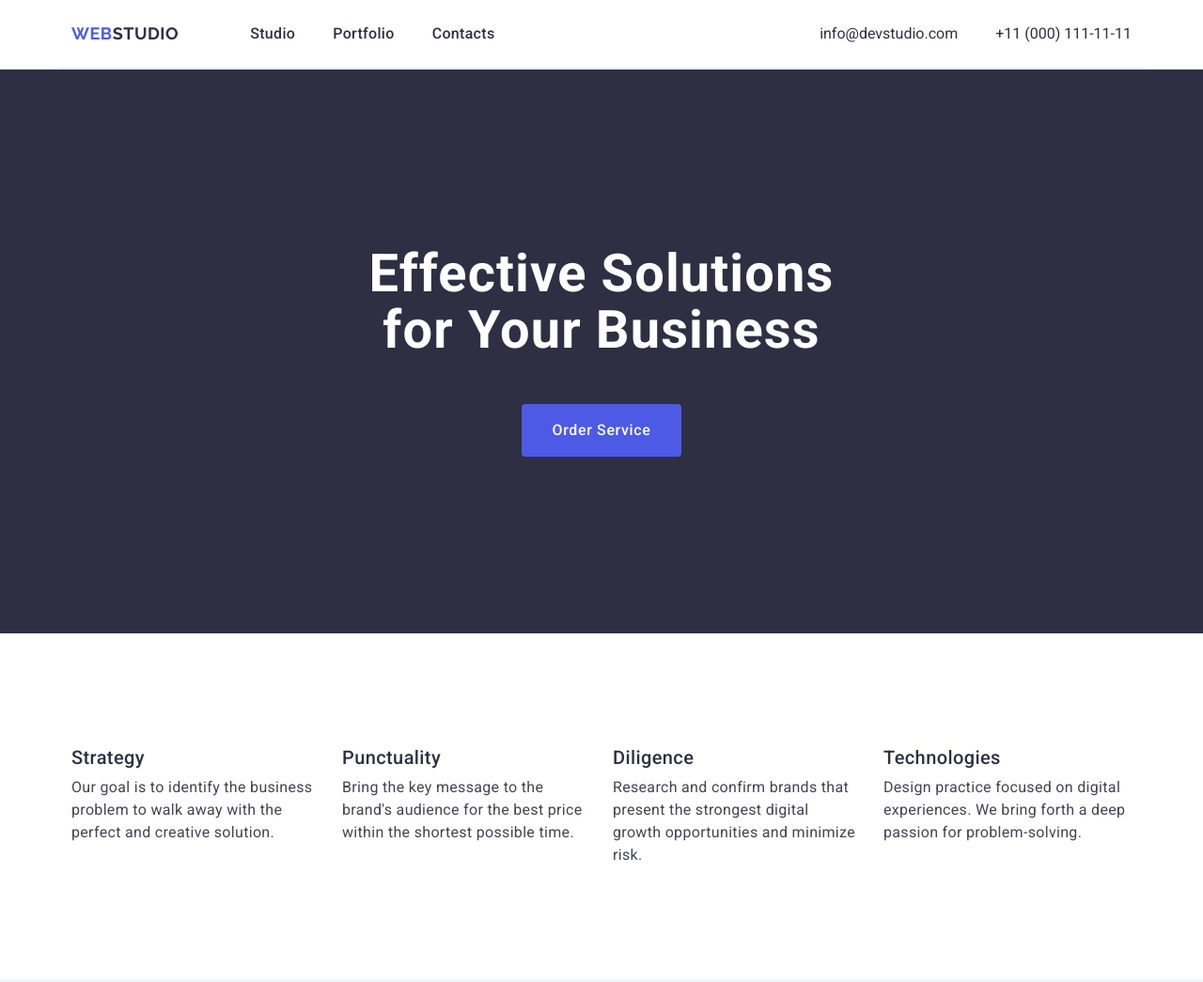
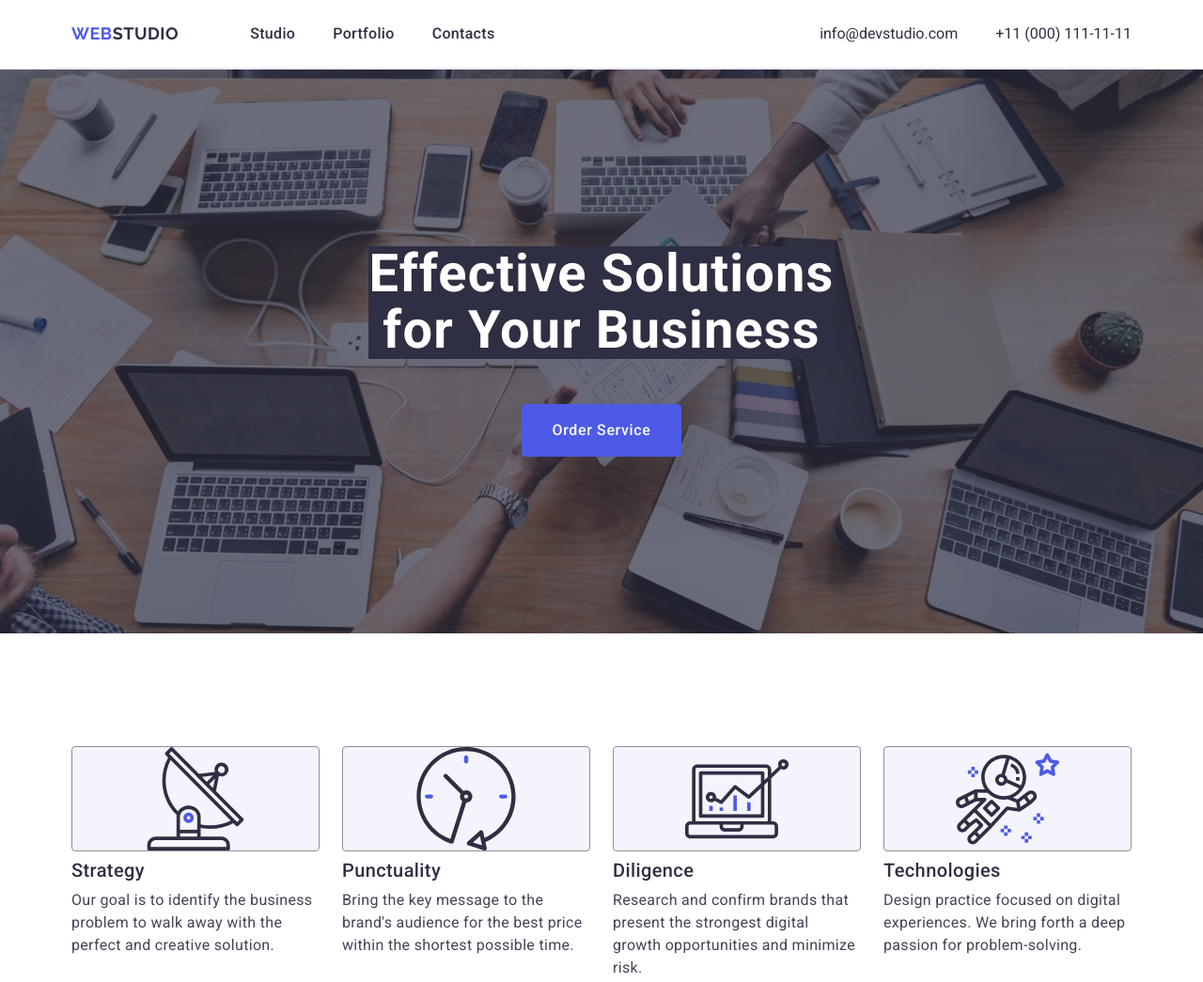
Before and after one commit to svetikoduvanchik/goit-markup-hw-04, a plain HTML site: page index.html in a window 1280 px wide. Shown: the top 1045 px of the page at 94% size. Drawn offline with nearby package versions, Linux system fonts and the light colour scheme.

Commit message:
change hero

```diff
--- a/css/styles.css
+++ b/css/styles.css
@@ -144,7 +144,17 @@ padding-bottom: 120px;
     padding: 0 15px;
 }
 /*Hero*/
+.overlay {
+    max-width: 1440px;
+    height: 600px;
+    margin-left: auto;
+    margin-right:auto ;
+    background-image: linear-gradient(rgba(46, 47, 66, 0.70), rgba(46, 47, 66, 0.70)),
+    url("../images/people-office\ 1.jpg");
 
+    background-repeat: no-repeat;
+    background-position: center;
+}
 .hero-subject {
     font-size: 56px;
     font-weight: 700;
@@ -195,10 +205,39 @@ padding-bottom: 120px;
     line-height: 1.5;
     letter-spacing: 0.02em;margin: 0;
 }
-
+/*
+.icon-feature {
+    fill:tomato;
+} */
 .feature-ithem {
     width: calc((100% - 72px) / 4);
 }
+
+.feature-ithem::before {
+    display: block;
+    content: "";
+    height: 112px;
+    background-size: contain;
+    background-repeat: no-repeat;
+    background-position: center;
+    background-color: var(--CLOUD, #F4F4FD);
+    border-radius: 4px;
+    border: 1px solid var(--LIGHT-SLATE, #8E8F99);
+    margin-bottom: 8px;
+}
+.feature-ithem:nth-child(1)::before {
+    background-image: url(../images/antenna\ 1.svg);
+}
+.feature-ithem:nth-child(2)::before {
+    background-image: url(../images/clock\ 1.svg);
+}
+.feature-ithem:nth-child(3)::before {
+    background-image: url(../images/diagram\ 1.svg);
+}
+.feature-ithem:nth-child(4)::before {
+    background-image: url(../images/astronaut\ 1.svg);
+}
+
 .feature-list {
     display: flex;
     gap: 24px;
@@ -270,6 +309,8 @@ padding-bottom: 120px;
 
 .cards-team {
     padding: 32px 0;
+
+    box-shadow: 0px 2px 1px 0px rgba(46, 47, 66, 0.08), 0px 1px 1px 0px rgba(46, 47, 66, 0.16), 0px 1px 6px 0px rgba(46, 47, 66, 0.08);
 }
 
 .team-image {
@@ -344,6 +385,8 @@ padding-bottom: 120px;
     padding: 32px 16px;
     border: 1px solid #e7e9fc;
     border-top: none;
+
+    box-shadow: 0px 2px 1px 0px rgba(46, 47, 66, 0.08), 0px 1px 1px 0px rgba(46, 47, 66, 0.16), 0px 1px 6px 0px rgba(46, 47, 66, 0.08);
 }
 
 
--- a/index.html
+++ b/index.html
@@ -36,12 +36,11 @@
 
     <main class="main">
         <!--Герой-->
-        <section class="hero">
+        <section class="hero overlay">
             <div class="container main-hero">
                 <h1 class="hero-subject">Effective Solutions <br /> for Your Business</h1>
                 <button class="hero-btn" type="button">Order Service</button>
             </div>
-            <!-- <a href="">Order Service</a> -->
         </section>
         <!--Особенности-->
         <section class="feature">
@@ -49,6 +48,9 @@
                 <h2 class="feature-title visually-hidden">Section two feature</h2>
                 <ul class="feature-list">
                     <li class="feature-ithem">
+                        <!-- <svg class="icon-feature" width="64" height="64" viewBox="0 0 64 64">
+                            <use href="./icons/http://www.w3.org/2000/svg#antenna"></use>
+                        </svg> -->
                         <h3 class="feature-subtitle">Strategy</h3>
                         <p class="feature-text">Our goal is to identify the business problem to walk away with the perfect and creative
                             solution.</p>
```
Also changed, not shown: images/icons.svg (added), images/icons11111111.svg (added).
